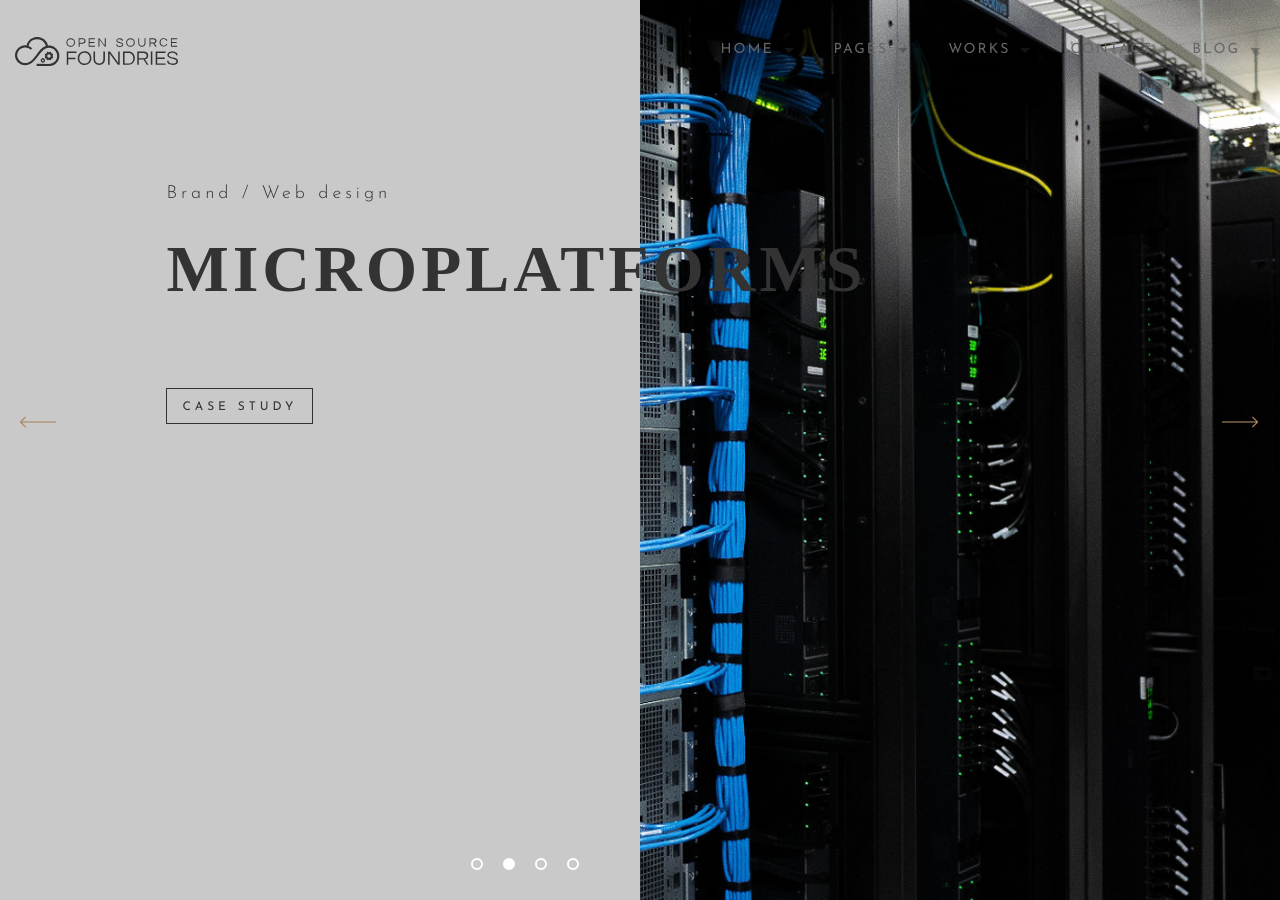
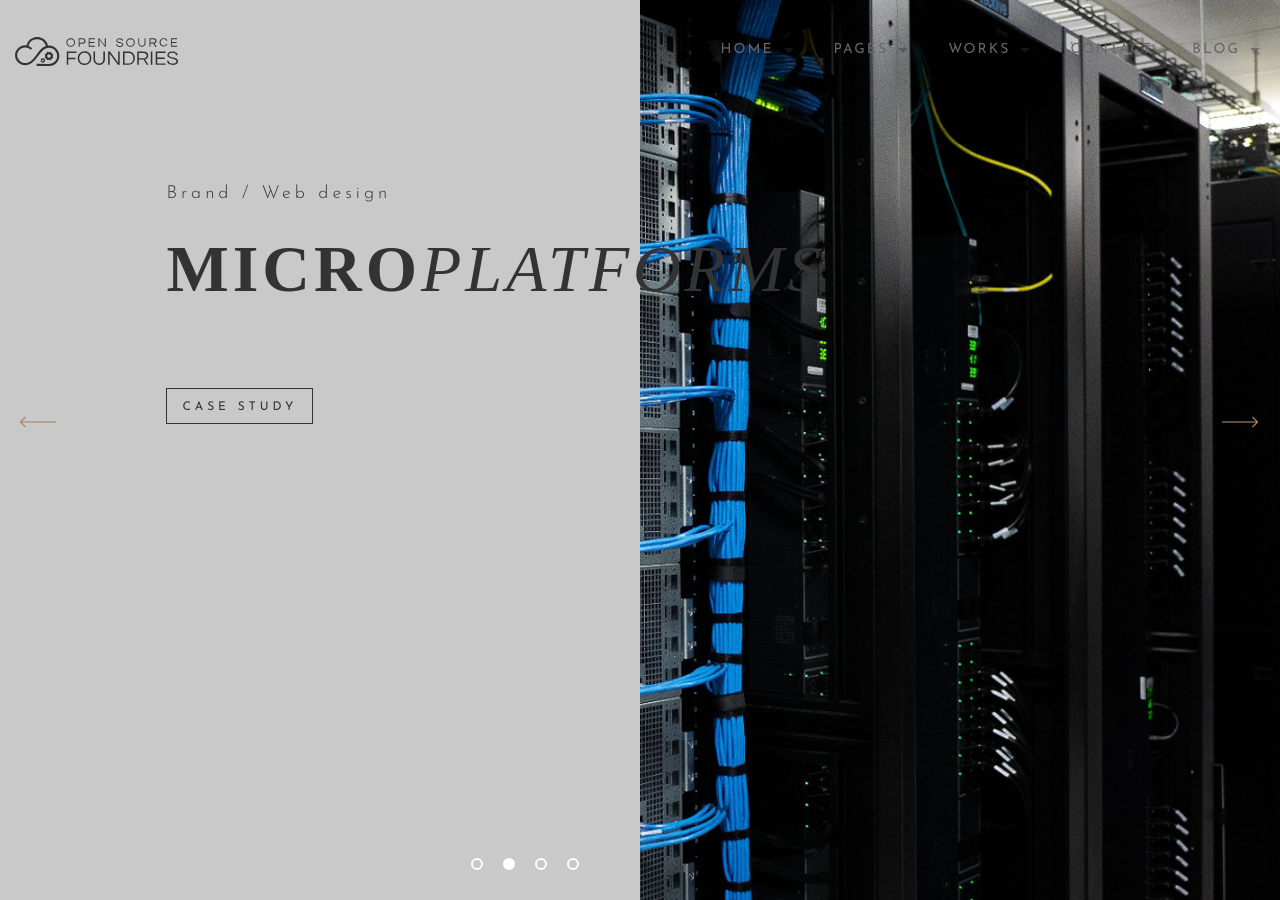
Before and after one commit to uracreative/OpenSourceFoundries, a Jekyll site: the page built from index.html, in a window 1280 px wide and 900 px high. Built offline with Jekyll 4.4.1, drawn with Linux system fonts in a browser that asks for light colours; some web fonts are replaced.

Commit message:
Update index.html

```diff
--- a/index.html
+++ b/index.html
@@ -10,7 +10,7 @@ slides:
   bg_color: "#2bf0bf"
   image: images/@stock/half-1.jpg
 - title: Brand / Web design
-  text: MICROPLATFORMS <span></span>
+  text: MICRO<span>PLATFORMS</span>
   button:
     text: Case study
     url: http://themeforest.net/user/honryou/portfolio?ref=honryou
```
